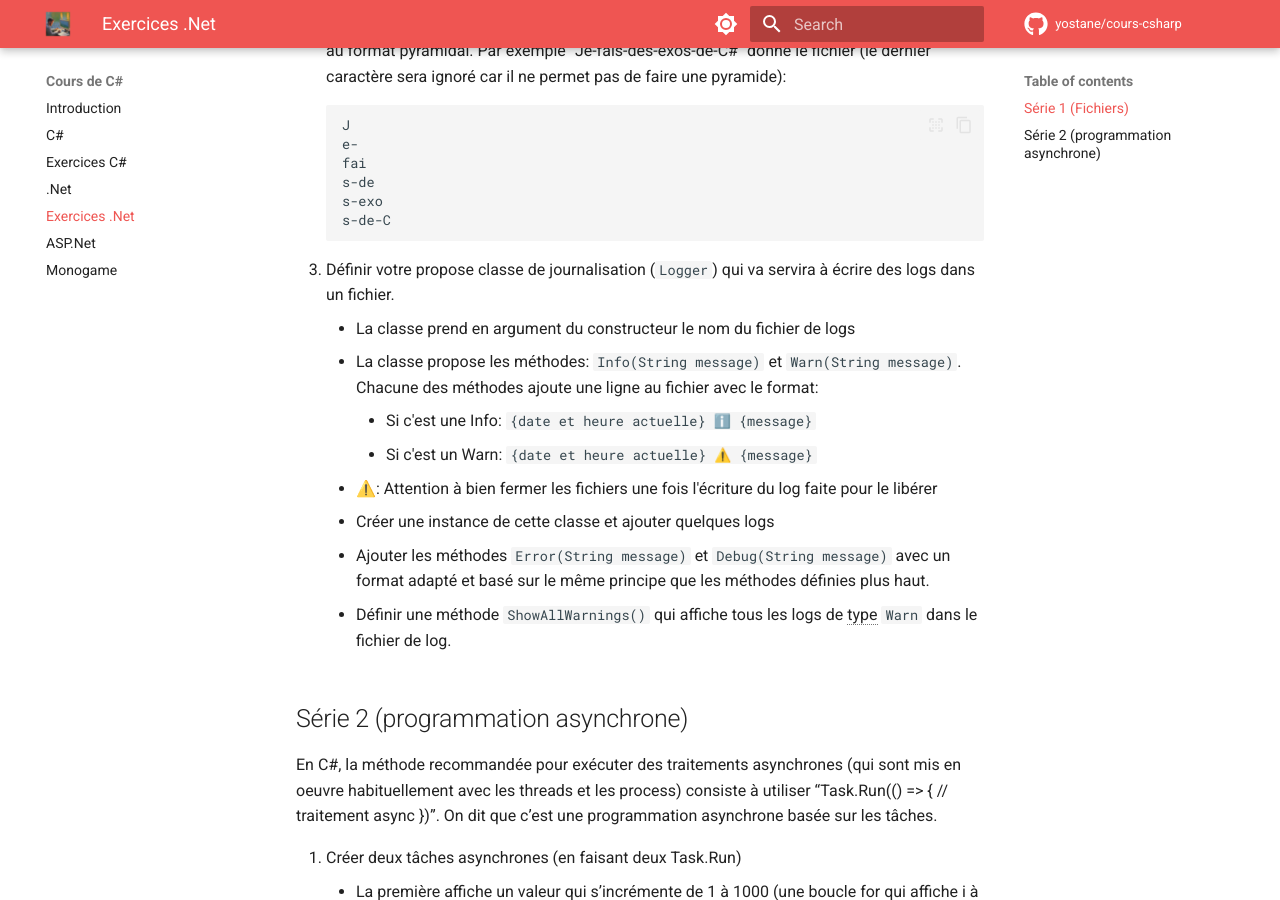
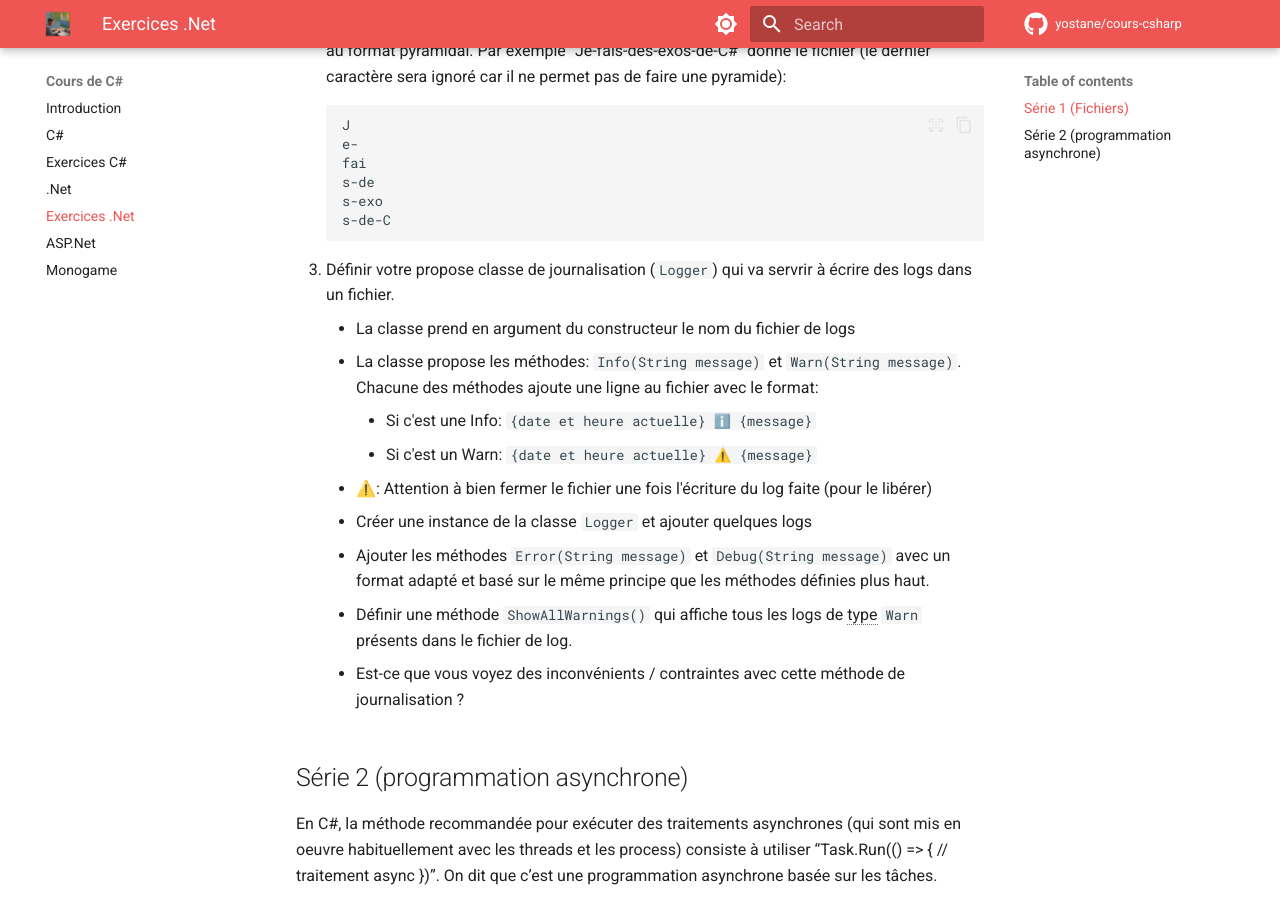
Before and after one commit to yostane/cours-csharp, an MkDocs documentation site: the page built from docs/dotnet-exercices.md, in a window 1280 px wide and 900 px high, scrolled down 647 px. Built offline with MkDocs 1.6.1 and Material for MkDocs 9.7.7, drawn with Linux system fonts in a browser that asks for light colours; comment, search, counter and statistics services are not loaded.

Commit message:
Fix logger exercice

````diff
--- a/docs/dotnet-exercices.md
+++ b/docs/dotnet-exercices.md
@@ -24,15 +24,16 @@
     s-de-C
     ```
 
-1. Définir votre propose classe de journalisation (`Logger`) qui va servira à écrire des logs dans un fichier.
+1. Définir votre propose classe de journalisation (`Logger`) qui va servrir à écrire des logs dans un fichier.
     - La classe prend en argument du constructeur le nom du fichier de logs
     - La classe propose les méthodes: `Info(String message)` et `Warn(String message)`. Chacune des méthodes ajoute une ligne au fichier avec le format:
         - Si c'est une Info: `{date et heure actuelle} ℹ️ {message}`
         - Si c'est un Warn: `{date et heure actuelle} ⚠️ {message}`
-    - ⚠️: Attention à bien fermer les fichiers une fois l'écriture du log faite pour le libérer
-    - Créer une instance de cette classe et ajouter quelques logs
+    - ⚠️: Attention à bien fermer le fichier une fois l'écriture du log faite (pour le libérer)
+    - Créer une instance de la classe `Logger` et ajouter quelques logs
     - Ajouter les méthodes `Error(String message)` et `Debug(String message)` avec un format adapté et basé sur le même principe que les méthodes définies plus haut.
-    - Définir une méthode `ShowAllWarnings()` qui affiche tous les logs de type `Warn` dans le fichier de log.
+    - Définir une méthode `ShowAllWarnings()` qui affiche tous les logs de type `Warn` présents dans le fichier de log.
+    - Est-ce que vous voyez des inconvénients / contraintes avec cette méthode de journalisation ?
 
 ## Série 2 (programmation asynchrone)
 
````
